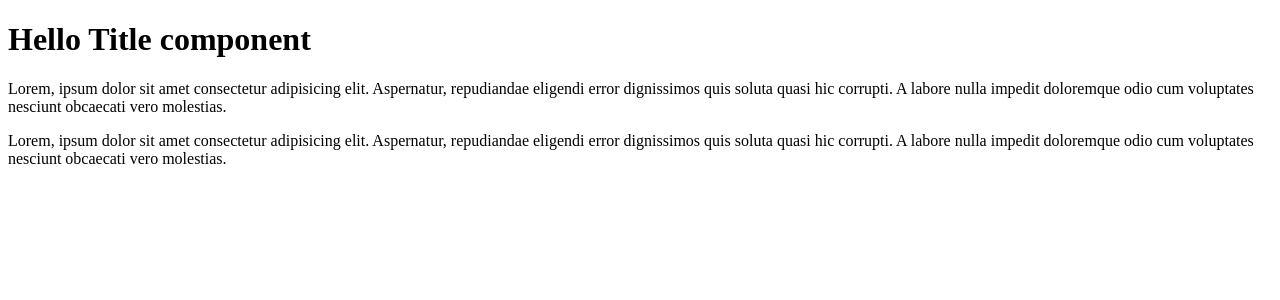
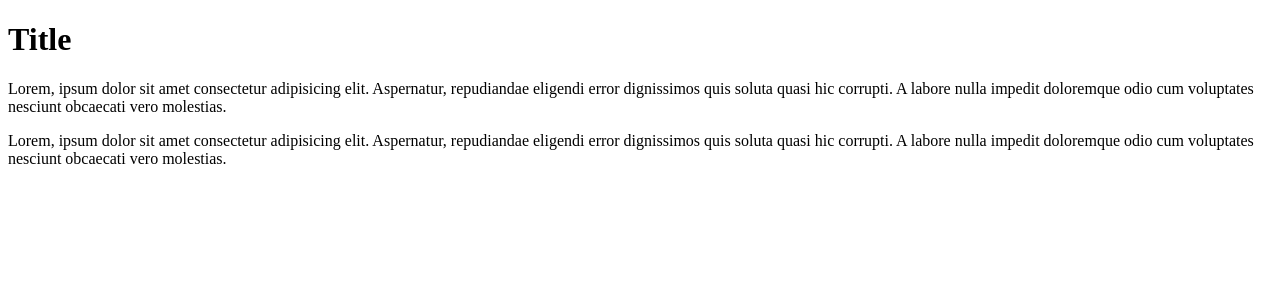
Before and after one commit to lyutakova/react-29-11, a React (Create React App) app: page / in a window 1280 px wide. Shown: the top 300 px of the page. Built offline with nearby package versions, Linux system fonts and the light colour scheme.

Commit message:
Named export

```diff
--- a/src/Title.tsx
+++ b/src/Title.tsx
@@ -1,5 +1,3 @@
-const Title = () => {
-    return <h1>Hello Title component</h1>
+export const Title = () => {
+    return <h1>Title</h1>
 }
-
-export default Title
--- a/src/index.tsx
+++ b/src/index.tsx
@@ -1,6 +1,6 @@
 import React from 'react'
 import ReactDOM from 'react-dom/client'
-import Title from './Title'
+import { Title } from './Title'
 
 const Content = () => {
     return (
```
